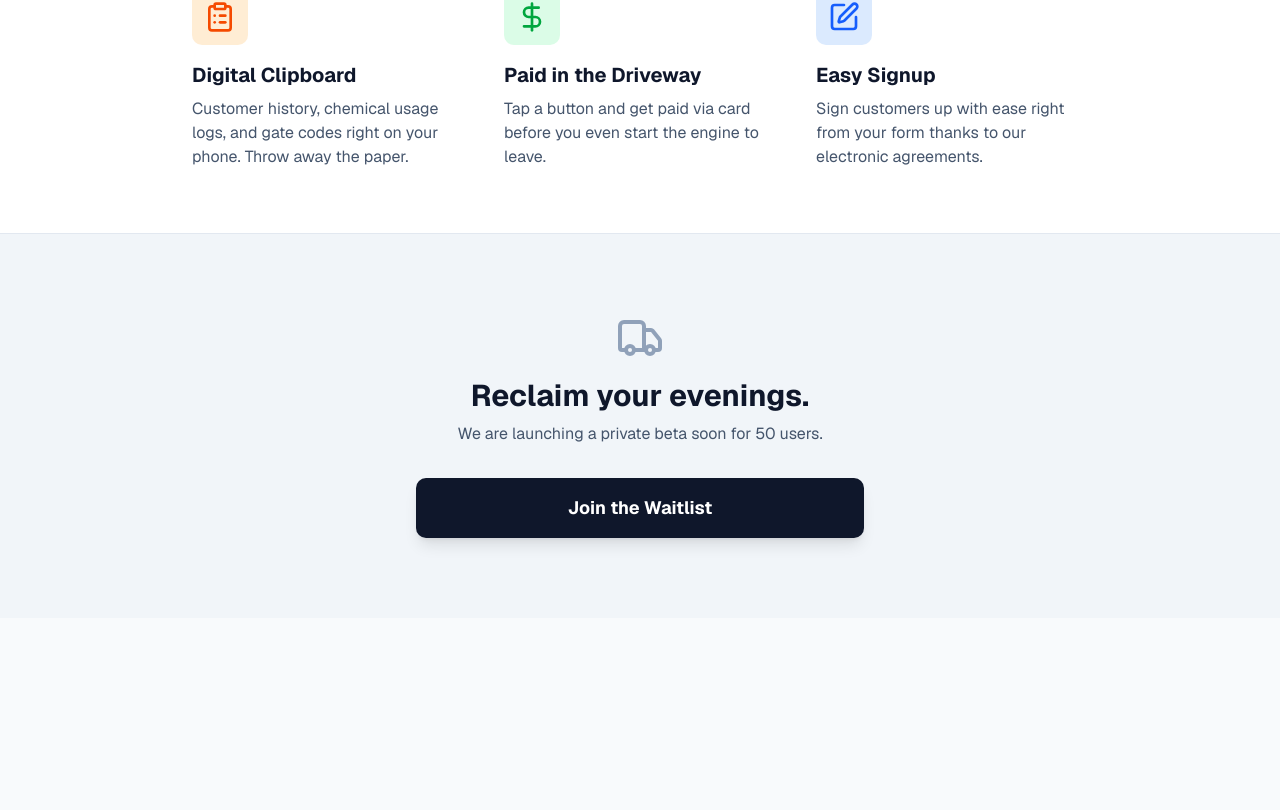
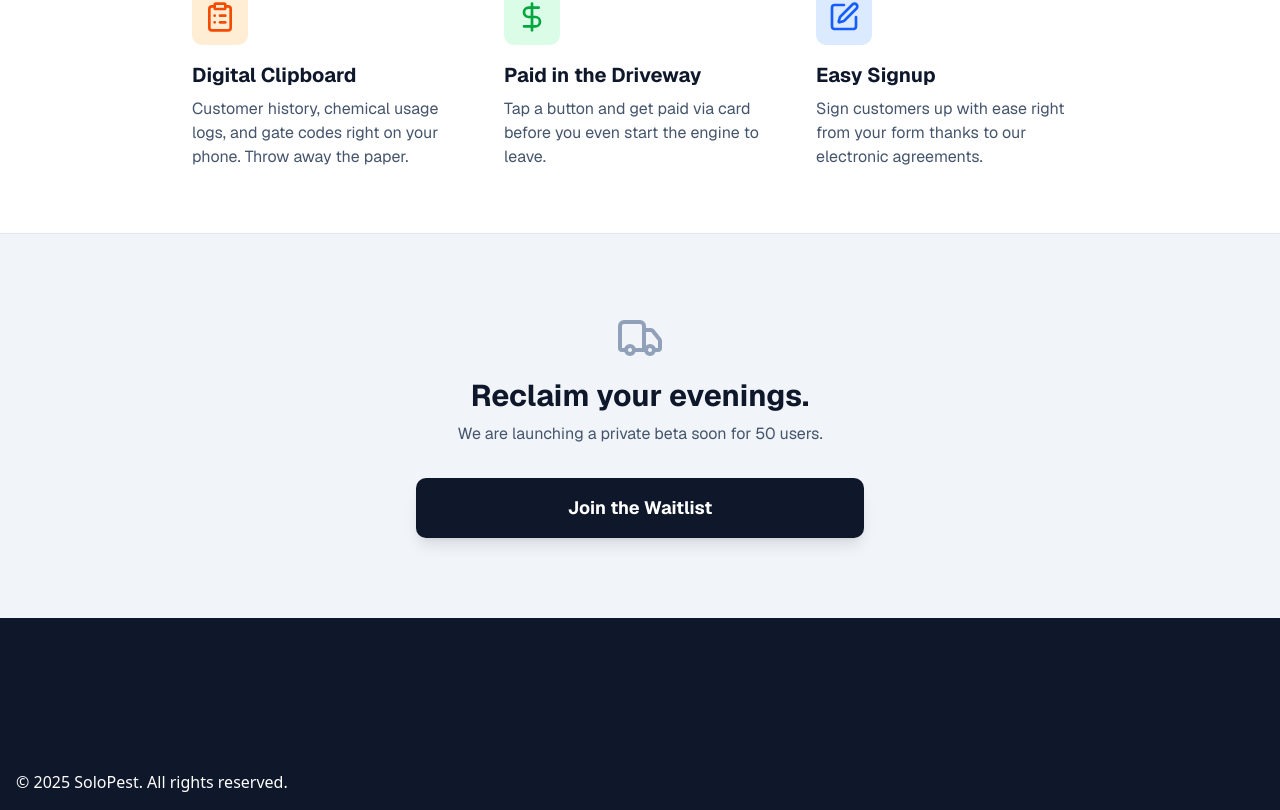
Before and after one commit to rvrios22/solo-pest, a Next.js app: page / in a window 1280 px wide. Shown: the part 1147-1957 px from the top of the page. Before the commit the page ends 1765 px from the top, so only its background shows below. Built offline with nearby package versions, Linux system fonts and the light colour scheme; no server answers.

Commit message:
add:footer

```diff
--- a/app/layout.tsx
+++ b/app/layout.tsx
@@ -4,6 +4,7 @@ import "./globals.css";
 import Providers from "@/components/Providers";
 import { Toaster } from "@/components/ui/sonner";
 import NavMenu from "@/components/NavMenu";
+import Footer from "@/components/Footer";
 
 const geistSans = Geist({
   variable: "--font-geist-sans",
@@ -33,6 +34,7 @@ export default function RootLayout({
         <NavMenu />
         <Providers>{children}</Providers>
         <Toaster />
+        <Footer />
       </body>
     </html>
   );
--- /dev/null
+++ b/components/Footer.tsx
@@ -0,0 +1,13 @@
+import React from "react";
+
+function Footer() {
+  const year = new Date().getFullYear();
+  console.log(year);
+  return (
+    <footer className="flex h-48 items-end bg-slate-900 text-white">
+      <p className="p-4">© {year} SoloPest. All rights reserved.</p>
+    </footer>
+  );
+}
+
+export default Footer;
```
